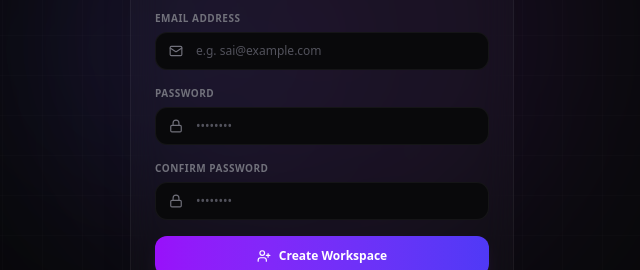
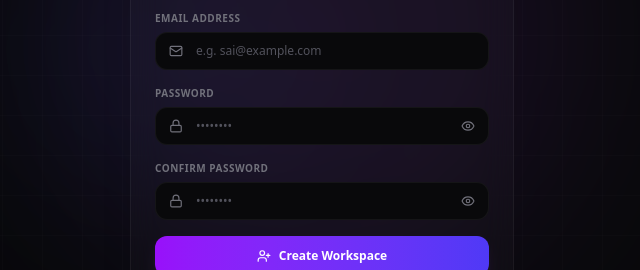
Before and after one commit to GsrBhat/os, a Next.js app: page / in a window 1280 px wide. Both pictures are taken after a click on the button "Register". Shown: the part 365-635 px from the top of the page, without its empty margins (318-958 px from the left). Built offline with nearby package versions, Linux system fonts and the light colour scheme.

Commit message:
Feature: Added show/hide visibility toggle buttons on password inputs

```diff
--- a/components/AuthView.tsx
+++ b/components/AuthView.tsx
@@ -1,7 +1,7 @@
 'use client';
 
 import React, { useState } from 'react';
-import { Lock, User, LogIn, UserPlus, Sparkles, AlertCircle, Mail } from 'lucide-react';
+import { Lock, User, LogIn, UserPlus, Sparkles, AlertCircle, Mail, Eye, EyeOff } from 'lucide-react';
 
 interface AuthViewProps {
   onLoginSuccess: (username: string) => void;
@@ -15,6 +15,8 @@ export default function AuthView({ onLoginSuccess }: AuthViewProps) {
   const [confirmPassword, setConfirmPassword] = useState('');
   const [error, setError] = useState('');
   const [mailSentSuccess, setMailSentSuccess] = useState('');
+  const [showPassword, setShowPassword] = useState(false);
+  const [showConfirmPassword, setShowConfirmPassword] = useState(false);
 
   const handleSubmit = (e: React.FormEvent) => {
     e.preventDefault();
@@ -222,12 +224,20 @@ export default function AuthView({ onLoginSuccess }: AuthViewProps) {
             <div className="relative">
               <Lock className="absolute left-3.5 top-1/2 -translate-y-1/2 text-zinc-500" size={14} />
               <input
-                type="password"
+                type={showPassword ? 'text' : 'password'}
                 value={password}
                 onChange={(e) => setPassword(e.target.value)}
                 placeholder="••••••••"
-                className="w-full pl-10 pr-4 py-2.5 rounded-xl border border-white/5 bg-zinc-950 text-xs text-white placeholder-zinc-600 focus:outline-none focus:border-purple-500 font-mono"
+                className="w-full pl-10 pr-10 py-2.5 rounded-xl border border-white/5 bg-zinc-950 text-xs text-white placeholder-zinc-600 focus:outline-none focus:border-purple-500 font-mono"
               />
+              <button
+                type="button"
+                onClick={() => setShowPassword(!showPassword)}
+                className="absolute right-3.5 top-1/2 -translate-y-1/2 text-zinc-500 hover:text-zinc-300 transition-colors cursor-pointer"
+                title={showPassword ? 'Hide Password' : 'Show Password'}
+              >
+                {showPassword ? <EyeOff size={14} /> : <Eye size={14} />}
+              </button>
             </div>
           </div>
 
@@ -238,12 +248,20 @@ export default function AuthView({ onLoginSuccess }: AuthViewProps) {
               <div className="relative">
                 <Lock className="absolute left-3.5 top-1/2 -translate-y-1/2 text-zinc-500" size={14} />
                 <input
-                  type="password"
+                  type={showConfirmPassword ? 'text' : 'password'}
                   value={confirmPassword}
                   onChange={(e) => setConfirmPassword(e.target.value)}
                   placeholder="••••••••"
-                  className="w-full pl-10 pr-4 py-2.5 rounded-xl border border-white/5 bg-zinc-950 text-xs text-white placeholder-zinc-600 focus:outline-none focus:border-purple-500 font-mono"
+                  className="w-full pl-10 pr-10 py-2.5 rounded-xl border border-white/5 bg-zinc-950 text-xs text-white placeholder-zinc-600 focus:outline-none focus:border-purple-500 font-mono"
                 />
+                <button
+                  type="button"
+                  onClick={() => setShowConfirmPassword(!showConfirmPassword)}
+                  className="absolute right-3.5 top-1/2 -translate-y-1/2 text-zinc-500 hover:text-zinc-300 transition-colors cursor-pointer"
+                  title={showConfirmPassword ? 'Hide Password' : 'Show Password'}
+                >
+                  {showConfirmPassword ? <EyeOff size={14} /> : <Eye size={14} />}
+                </button>
               </div>
             </div>
           )}
```
